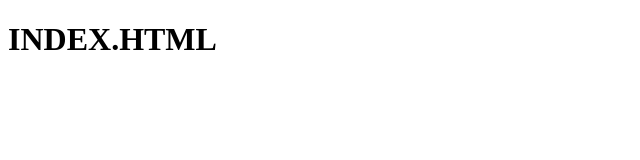
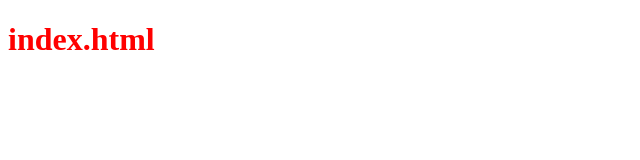
Before and after one commit to Jumpawaltz/stateServer, a plain HTML site: page public/index.html in a window 1280 px wide. Shown: the whole page, without its empty margins (0-640 px from the left). Drawn offline with Linux system fonts and the light colour scheme.

Commit message:
stateServer

```diff
--- a/public/index.html
+++ b/public/index.html
@@ -3,9 +3,12 @@
 <head>
     <meta charset="UTF-8">
     <meta name="viewport" content="width=device-width, initial-scale=1.0">
+    <link rel="stylesheet" href="./style.css">
     <title>Document</title>
 </head>
 <body>
-<H1>INDEX.HTML</H1>
+<H1>index.html
+</H1>
+<script src="./main.js"></script>
 </body>
 </html>
```
